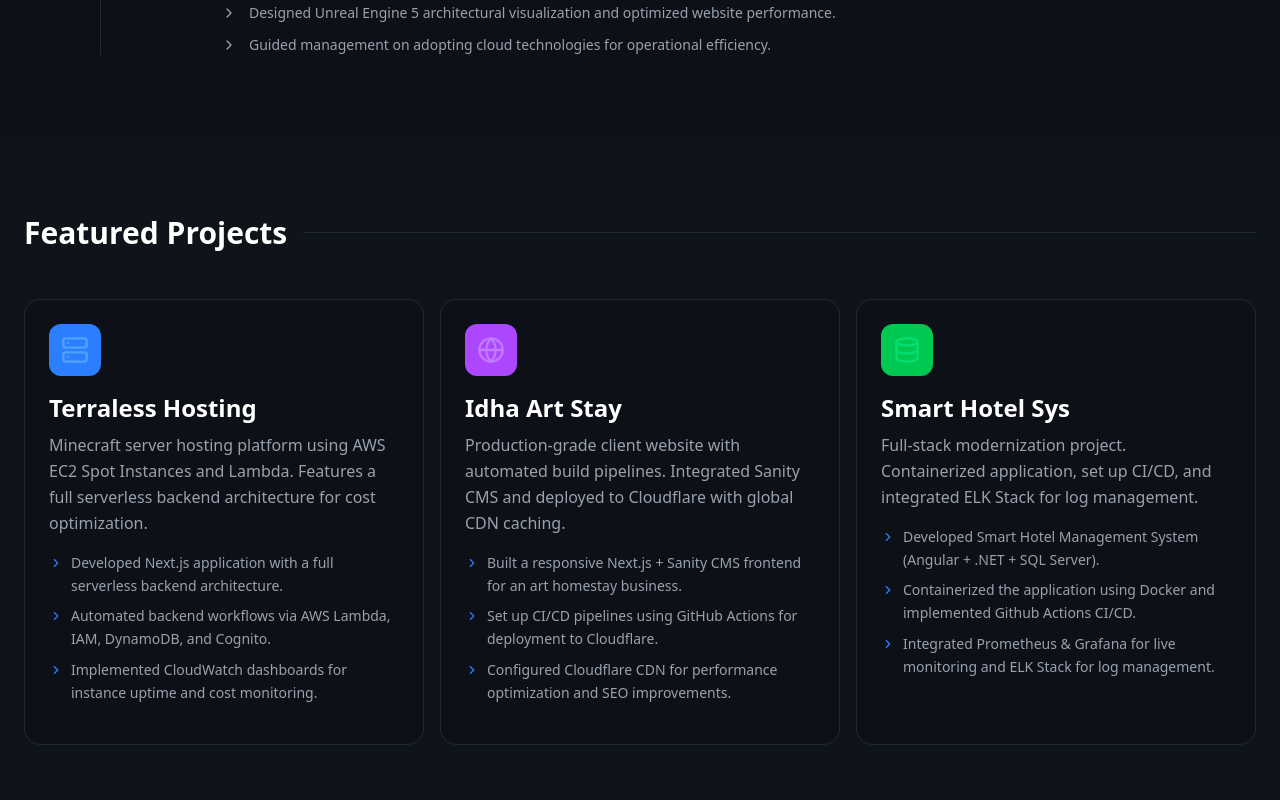
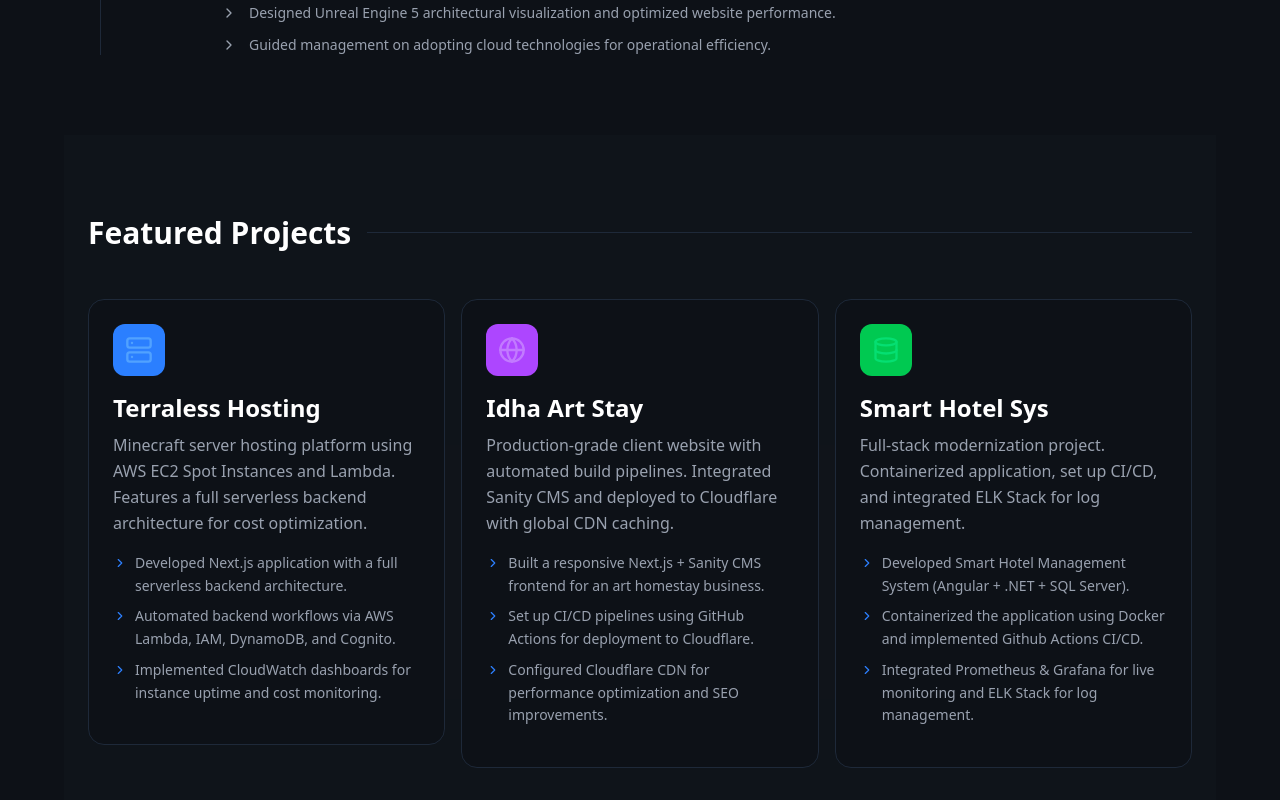
Before and after one commit to Vishhh03/Portfolio, a React (Vite) app: page / in a window 1280 px wide. Shown: the part 1080-1880 px from the top of the page. Built offline with nearby package versions, Linux system fonts and the light colour scheme.

Commit message:
cant be bothered to think of commit msg

```diff
--- a/src/App.jsx
+++ b/src/App.jsx
@@ -39,14 +39,56 @@ const marqueeStyle = `
   }
 `;
 
+// --- Tech Stack Data (Moved outside component for stability) ---
+const infraStack = [
+  { name: 'aws', color: 'FF9900', label: 'AWS', customUrl: 'https://cdn.jsdelivr.net/gh/devicons/devicon/icons/amazonwebservices/amazonwebservices-original-wordmark.svg' },
+  { name: 'docker', color: '2496ED', label: 'Docker' },
+  { name: 'kubernetes', color: '326CE5', label: 'Kubernetes' },
+  { name: 'terraform', color: '7B42BC', label: 'Terraform' },
+  { name: 'jenkins', color: 'D24939', label: 'Jenkins' },
+  { name: 'githubactions', color: '2088FF', label: 'GitHub Actions' },
+  { name: 'prometheus', color: 'E6522C', label: 'Prometheus' },
+  { name: 'grafana', color: 'F46800', label: 'Grafana' },
+  { name: 'linux', color: 'FCC624', label: 'Linux' },
+  { name: 'elastic', color: '005571', label: 'ELK Stack' },
+];
+
+const devStack = [
+  { name: 'python', color: '3776AB', label: 'Python' },
+  { name: 'dotnet', color: '512BD4', label: '.NET Core' },
+  { name: 'react', color: '61DAFB', label: 'React' },
+  { name: 'angular', color: 'DD0031', label: 'Angular' },
+  { name: 'nextdotjs', color: 'white', label: 'Next.js' },
+  { name: 'postgresql', color: '4169E1', label: 'PostgreSQL' },
+  { name: 'mongodb', color: '47A248', label: 'MongoDB' },
+  { name: 'csharp', color: '239120', label: 'C#', customUrl: 'https://cdn.jsdelivr.net/gh/devicons/devicon/icons/csharp/csharp-original.svg' },
+  { name: 'typescript', color: '3178C6', label: 'TypeScript' },
+];
+
 // --- Tech Icon Component (For Marquee) ---
-const TechBadge = ({ name, color, label, customUrl }) => {
+const TechBadge = ({ name, color, label, customUrl, isActive }) => {
   const iconUrl = customUrl || `https://cdn.simpleicons.org/${name}/${color}`;
 
   return (
-    <div className="flex items-center gap-2 px-4 py-2 bg-[#161b22] border border-gray-800/60 rounded-full shrink-0 grayscale hover:grayscale-0 hover:border-gray-700 transition-all duration-300 cursor-default group">
-      <img src={iconUrl} alt={label} className="w-5 h-5 group-hover:scale-110 transition-transform" />
-      <span className="text-sm font-medium text-gray-400 group-hover:text-white">{label}</span>
+    <div
+      className={`
+        flex items-center gap-2 px-4 py-2 bg-[#161b22] border rounded-full shrink-0
+        transition-all duration-500 cursor-default group
+        ${isActive
+          ? 'grayscale-0 border-gray-500 scale-110 shadow-[0_0_15px_rgba(59,130,246,0.3)]'
+          : 'border-gray-800/60 grayscale hover:grayscale-0 hover:border-gray-700 hover:scale-105'}
+      `}
+    >
+      <img
+        src={iconUrl}
+        alt={label}
+        className={`w-5 h-5 transition-transform duration-300 ${isActive ? 'scale-110' : 'group-hover:scale-110'}`}
+      />
+      <span
+        className={`text-sm font-medium transition-colors duration-300 ${isActive ? 'text-white' : 'text-gray-400 group-hover:text-white'}`}
+      >
+        {label}
+      </span>
     </div>
   );
 };
@@ -153,6 +195,10 @@ const Portfolio = () => {
   const [activeSection, setActiveSection] = useState('home');
   const [previewProject, setPreviewProject] = useState(null);
 
+  // State for random icon highlighting
+  const [activeInfraIndex, setActiveInfraIndex] = useState(null);
+  const [activeDevIndex, setActiveDevIndex] = useState(null);
+
   // --- DevOps Monitor State ---
   const [metrics, setMetrics] = useState({ cpu: 15, memory: 42, uptime: 99.98 });
   const [logs, setLogs] = useState([
@@ -199,6 +245,34 @@ const Portfolio = () => {
     existingFavicons.forEach(e => e.remove());
 
     document.getElementsByTagName('head')[0].appendChild(link);
+  }, []);
+
+  // --- Random Tech Highlight Logic ---
+  useEffect(() => {
+    // Random flicker for Infra Stack (Top Row)
+    const infraInterval = setInterval(() => {
+      // 3 because we duplicate the array 3 times for the marquee
+      const totalItems = infraStack.length * 3;
+      const idx = Math.floor(Math.random() * totalItems);
+      setActiveInfraIndex(idx);
+
+      // Turn off after a short duration
+      setTimeout(() => setActiveInfraIndex(null), 2000);
+    }, 2500);
+
+    // Random flicker for Dev Stack (Bottom Row)
+    const devInterval = setInterval(() => {
+      const totalItems = devStack.length * 3;
+      const idx = Math.floor(Math.random() * totalItems);
+      setActiveDevIndex(idx);
+
+      setTimeout(() => setActiveDevIndex(null), 2000);
+    }, 3500);
+
+    return () => {
+      clearInterval(infraInterval);
+      clearInterval(devInterval);
+    };
   }, []);
 
   // Simulated Live Metrics
@@ -258,39 +332,14 @@ const Portfolio = () => {
     }
   };
 
-  // --- Tech Stack Data ---
-  const infraStack = [
-    { name: 'aws', color: 'FF9900', label: 'AWS', customUrl: 'https://cdn.jsdelivr.net/gh/devicons/devicon/icons/amazonwebservices/amazonwebservices-original-wordmark.svg' },
-    { name: 'docker', color: '2496ED', label: 'Docker' },
-    { name: 'kubernetes', color: '326CE5', label: 'Kubernetes' },
-    { name: 'terraform', color: '7B42BC', label: 'Terraform' },
-    { name: 'jenkins', color: 'D24939', label: 'Jenkins' },
-    { name: 'githubactions', color: '2088FF', label: 'GitHub Actions' },
-    { name: 'prometheus', color: 'E6522C', label: 'Prometheus' },
-    { name: 'grafana', color: 'F46800', label: 'Grafana' },
-    { name: 'linux', color: 'FCC624', label: 'Linux' },
-    { name: 'elastic', color: '005571', label: 'ELK Stack' },
-  ];
-
-  const devStack = [
-    { name: 'python', color: '3776AB', label: 'Python' },
-    { name: 'dotnet', color: '512BD4', label: '.NET Core' },
-    { name: 'react', color: '61DAFB', label: 'React' },
-    { name: 'angular', color: 'DD0031', label: 'Angular' },
-    { name: 'nextdotjs', color: 'white', label: 'Next.js' },
-    { name: 'postgresql', color: '4169E1', label: 'PostgreSQL' },
-    { name: 'mongodb', color: '47A248', label: 'MongoDB' },
-    { name: 'csharp', color: '239120', label: 'C#', customUrl: 'https://cdn.jsdelivr.net/gh/devicons/devicon/icons/csharp/csharp-original.svg' },
-    { name: 'typescript', color: '3178C6', label: 'TypeScript' },
-  ];
-
   // --- EXPERIENCE DATA (With Logo Support) ---
   const experiences = [
     {
       company: "Cognizant Technology Solutions",
       role: "Programmer Analyst Trainee",
       period: "July 2025 – Present",
-      // logo: "/path/to/logo.png", // <--- ADD YOUR LOGO HERE
+      // Uncomment the line below and add your image path
+      // logo: "/images/cognizant-logo.png",
       defaultColor: "blue",
       details: [
         "Led a 5-member team modernizing a full-stack web platform while integrating DevOps practices.",
@@ -302,7 +351,8 @@ const Portfolio = () => {
       company: "Bommaku Constructions",
       role: "Tech Consultant (Intern)",
       period: "Jan 2025 – June 2025",
-      // logo: "/path/to/logo.png", // <--- ADD YOUR LOGO HERE
+      // Uncomment the line below and add your image path
+      // logo: "/images/bommaku-logo.png",
       defaultColor: "orange",
       details: [
         "Supported digital transformation through web, cloud, and visualization solutions.",
@@ -317,7 +367,8 @@ const Portfolio = () => {
     {
       title: "Terraless Hosting",
       desc: "Minecraft server hosting platform using AWS EC2 Spot Instances and Lambda. Features a full serverless backend architecture for cost optimization.",
-      // logo: "/path/to/project-logo.png", // <--- ADD YOUR LOGO HERE
+      // Uncomment the line below and add your image path
+      // logo: "/images/terraless-logo.png",
       details: [
         "Developed Next.js application with a full serverless backend architecture.",
         "Automated backend workflows via AWS Lambda, IAM, DynamoDB, and Cognito.",
@@ -325,9 +376,9 @@ const Portfolio = () => {
       ],
       techs: [
         { label: 'Next.js', iconKey: 'nextdotjs', color: 'white' },
-        { label: 'AWS', iconKey: 'amazonwebservices', color: 'FF9900', customUrl: 'https://cdn.jsdelivr.net/gh/devicons/devicon/icons/amazonwebservices/amazonwebservices-original.svg' },
-        { label: 'DynamoDB', iconKey: 'dynamodb', color: '4053D6', customUrl: 'https://cdn.simpleicons.org/amazonaws/4053D6' },
-        { label: 'Cognito', iconKey: 'cognito', color: 'DD344C', customUrl: 'https://cdn.simpleicons.org/amazonaws/DD344C' }
+        { label: 'AWS', iconKey: 'amazonwebservices', color: 'FF9900', customUrl: 'https://cdn.jsdelivr.net/gh/devicons/devicon/icons/amazonwebservices/amazonwebservices-original-wordmark.svg' },
+        { label: 'DynamoDB', iconKey: 'dynamodb', color: '4053D6', customUrl: 'https://cdn.jsdelivr.net/gh/devicons/devicon@latest/icons/dynamodb/dynamodb-original.svg' },
+        { label: 'Cognito', iconKey: 'cognito', color: 'DD344C', customUrl: 'https://cdn.jsdelivr.net/gh/devicons/devicon/icons/amazonwebservices/amazonwebservices-original.svg' }
       ],
       link: "https://terraless.com",
       icon: Server,
@@ -336,7 +387,8 @@ const Portfolio = () => {
     {
       title: "Idha Art Stay",
       desc: "Production-grade client website with automated build pipelines. Integrated Sanity CMS and deployed to Cloudflare with global CDN caching.",
-      // logo: "/path/to/project-logo.png", // <--- ADD YOUR LOGO HERE
+      // Uncomment the line below and add your image path
+      // logo: "/images/idha-logo.png",
       details: [
         "Built a responsive Next.js + Sanity CMS frontend for an art homestay business.",
         "Set up CI/CD pipelines using GitHub Actions for deployment to Cloudflare.",
@@ -355,7 +407,8 @@ const Portfolio = () => {
     {
       title: "Smart Hotel Sys",
       desc: "Full-stack modernization project. Containerized application, set up CI/CD, and integrated ELK Stack for log management.",
-      // logo: "/path/to/project-logo.png", // <--- ADD YOUR LOGO HERE
+      // Uncomment the line below and add your image path
+      // logo: "/images/smart-hotel-logo.png",
       details: [
         "Developed Smart Hotel Management System (Angular + .NET + SQL Server).",
         "Containerized the application using Docker and implemented Github Actions CI/CD.",
@@ -365,7 +418,7 @@ const Portfolio = () => {
         { label: 'Angular', iconKey: 'angular', color: 'DD0031' },
         { label: '.NET Core', iconKey: 'dotnet', color: '512BD4' },
         { label: 'Docker', iconKey: 'docker', color: '2496ED' },
-        { label: 'SQL Server', iconKey: 'microsoftsqlserver', color: 'CC2927' }
+        { label: 'SQL Server', iconKey: 'microsoftsqlserver', color: 'CC2927', customUrl: 'https://cdn.jsdelivr.net/gh/devicons/devicon/icons/microsoftsqlserver/microsoftsqlserver-plain.svg' }
       ],
       link: null,
       icon: Database,
@@ -568,14 +621,14 @@ const Portfolio = () => {
       </section>
 
       {/* Projects Section */}
-      <section id="projects" className="py-20 px-6 max-w-7xl mx-auto bg-[#161b22]/30">
+      <section id="projects" className="py-20 px-6 max-w-6xl mx-auto bg-[#161b22]/30">
         <div className="flex items-center gap-4 mb-12">
           <h2 className="text-3xl font-bold text-white">Featured Projects</h2>
           <div className="h-px bg-gray-800 flex-grow"></div>
         </div>
 
-        {/* Flex Container for Accordion Effect - Using justify-start to pack content at top */}
-        <div className="flex flex-col lg:flex-row gap-4">
+        {/* Flex Container for Accordion Effect - Using justify-start (default but explicit for clarity) and items-start to remove vertical stretch */}
+        <div className="flex flex-col lg:flex-row gap-4 items-start">
           {projects.map((project, idx) => (
             <div
               key={idx}
@@ -686,7 +739,7 @@ const Portfolio = () => {
         <div className="relative flex overflow-hidden mb-6">
           <div className="flex animate-scroll hover:pause-on-hover gap-6 px-3 w-max">
             {[...infraStack, ...infraStack, ...infraStack].map((tech, i) => (
-              <TechBadge key={`infra-${i}`} {...tech} />
+              <TechBadge key={`infra-${i}`} {...tech} isActive={i === activeInfraIndex} />
             ))}
           </div>
         </div>
@@ -695,7 +748,7 @@ const Portfolio = () => {
         <div className="relative flex overflow-hidden">
           <div className="flex animate-scroll-reverse hover:pause-on-hover gap-6 px-3 w-max">
             {[...devStack, ...devStack, ...devStack].map((tech, i) => (
-              <TechBadge key={`dev-${i}`} {...tech} />
+              <TechBadge key={`dev-${i}`} {...tech} isActive={i === activeDevIndex} />
             ))}
           </div>
         </div>
```
